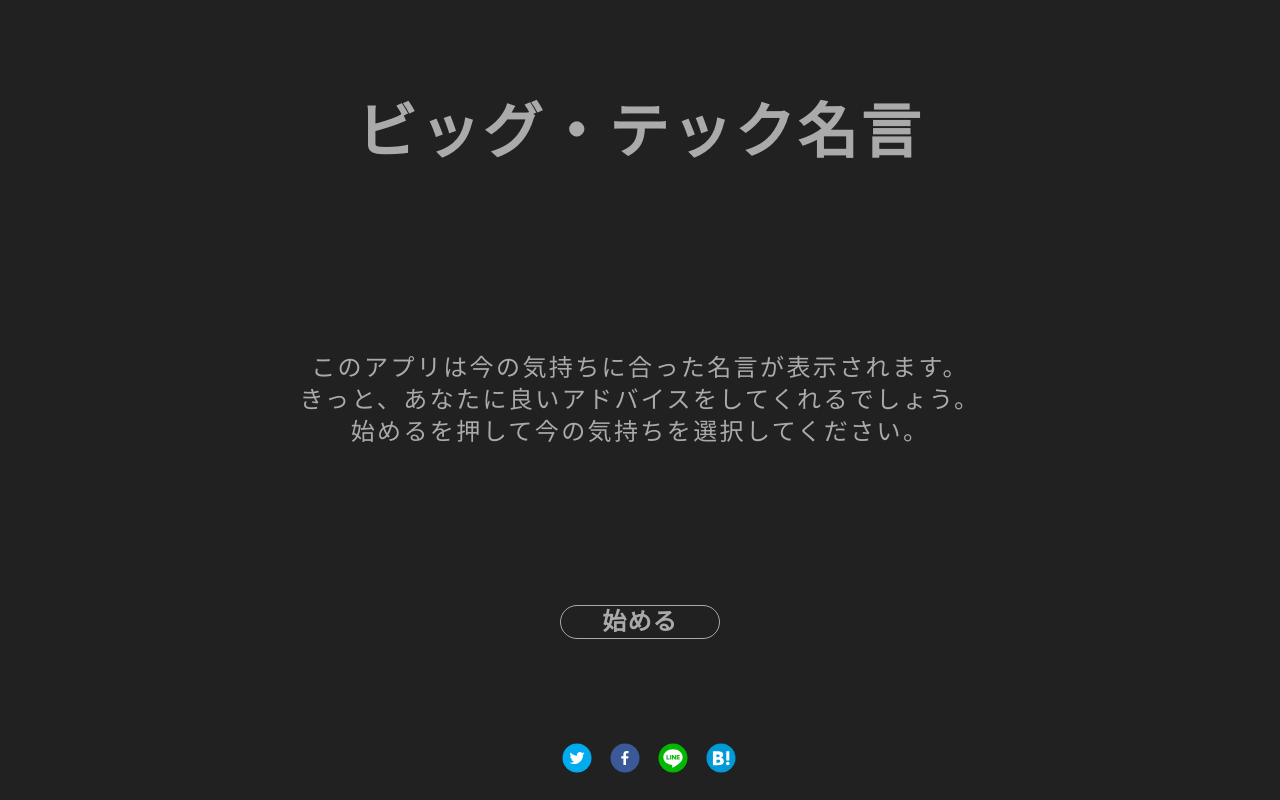
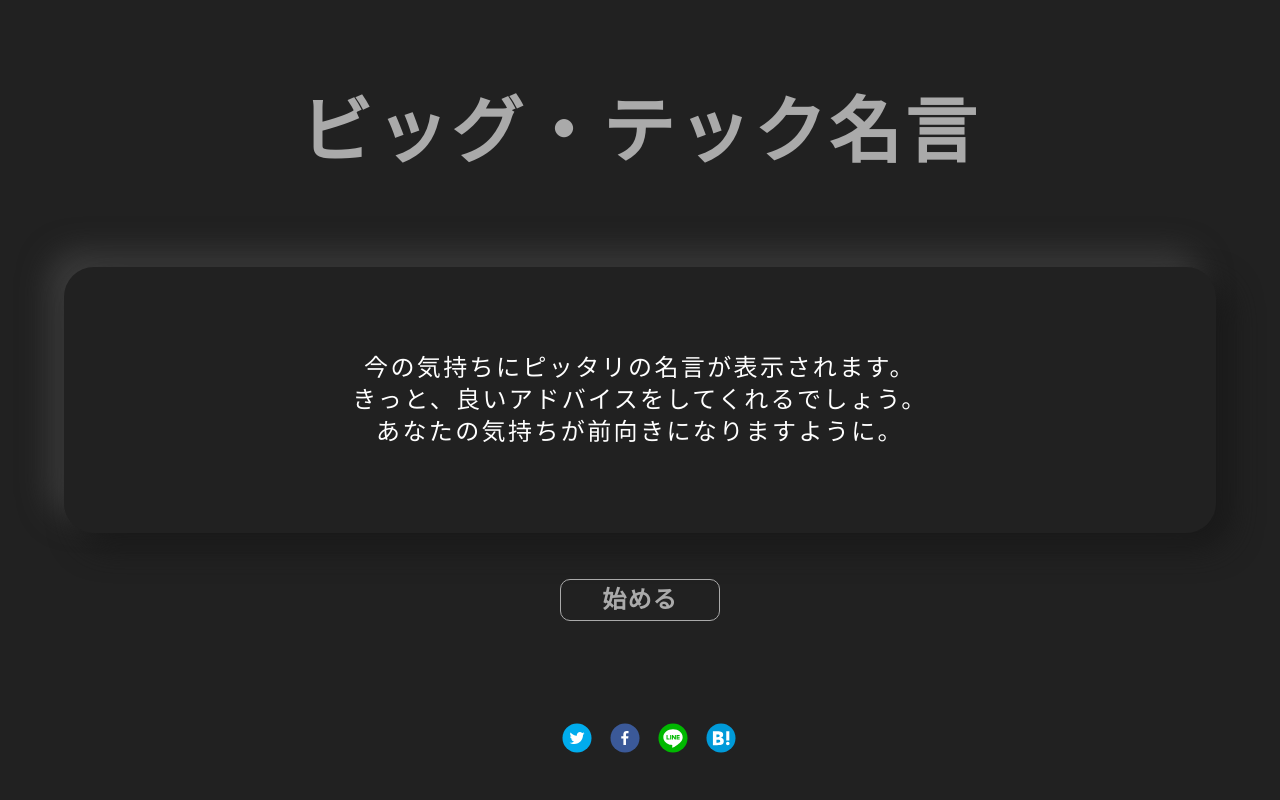
Before and after one commit to YuukiKawabata/gafam-app, a Next.js app: page / in a window 1280 px wide. Built offline with nearby package versions, Linux system fonts and the light colour scheme.

Commit message:
カード追加、カード中の文字色を変更

```diff
--- a/components/Button.js
+++ b/components/Button.js
@@ -4,7 +4,7 @@ import React from "react";
 
 export function Button(props) {
   return (
-    <div className="mt-5 whitespace-pre-wrap leading-loose font-black h-1/6 p-5 text-base text-center tracking-wider  justify-center items-center  sm:text-2xl ">
+    <div className="whitespace-pre-wrap leading-loose font-black h-1/6 p-5 text-base text-center tracking-wider flex justify-center items-center  sm:text-2xl ">
 
       <Link href={`${props.href}`}>
         <button className="button block ">{props.text}</button>
--- a/components/Inside.js
+++ b/components/Inside.js
@@ -1,12 +1,12 @@
 export function Inside() {
   return (
-    <div className="h-2/6 p-4 text-base text-center tracking-widest flex flex-wrap justify-center items-center sm:text-2xl">
+    <div className="card h-2/6 p-4 text-lg text-center tracking-widest flex flex-wrap justify-center items-center sm:text-2xl">
       <p className="leading-8">
-        このアプリは今の気持ちに合った名言が表示されます。
+        今の気持ちにピッタリの名言が表示されます。
         <br />
-        きっと、あなたに良いアドバイスをしてくれるでしょう。
+        きっと、良いアドバイスをしてくれるでしょう。
         <br />
-        始めるを押して今の気持ちを選択してください。
+        あなたの気持ちが前向きになりますように。
       </p>
     </div>
   );
--- a/components/Title.js
+++ b/components/Title.js
@@ -1,6 +1,6 @@
 export function Title(props) {
   return (
-    <div className="whitespace-pre-wrap leading-10 font-black h-2/6 p-4 text-4xl text-center tracking-wider flex justify-center items-center  sm:text-6xl ">
+    <div className="whitespace-pre-wrap font-black h-2/6 p-4 text-4xl text-center tracking-wider flex justify-center items-center  sm:text-7xl ">
         <h1>{props.text}</h1>
       </div>
   );
--- a/pages/answer.js
+++ b/pages/answer.js
@@ -250,8 +250,8 @@ export default function Answer() {
           <Title text={name} />
         </div>
       </div>
-      <div className="h-2/6 p-6 text-center leading-10 text-xl tracking-widest flex flex-wrap justify-center items-center sm:text-4xl">
-        <p>『{content}』</p>
+      <div className="card overflow-auto h-2/6 p-6 text-center leading-10 text-xl tracking-widest flex flex-wrap justify-center items-center sm:text-4xl">
+        <p>{content}</p>
       </div>
 
       <Button text="戻る" href="/selection" />
--- a/pages/cheerUp.js
+++ b/pages/cheerUp.js
@@ -215,8 +215,8 @@ export default function CheerUp() {
           <Title text={name} />
         </div>
       </div>{" "}
-      <div className="h-2/6 p-6 text-center leading-10 text-xl tracking-widest flex flex-wrap justify-center items-center sm:text-4xl">
-        <p>『{content}』</p>
+      <div className="card overflow-auto h-2/6 p-6 text-center leading-10 text-xl tracking-widest flex flex-wrap justify-center items-center sm:text-4xl">
+        <p>{content}</p>
       </div>
       <Button text="戻る" href="/selection" />
       <Share />
--- a/pages/everything.js
+++ b/pages/everything.js
@@ -344,8 +344,8 @@ export default function Everything() {
           <Title text={name} />
         </div>
       </div>{" "}
-      <div className="h-2/6 p-6 text-center leading-10 text-xl tracking-widest flex flex-wrap justify-center items-center sm:text-4xl">
-        <p>『{content}』</p>
+      <div className="card overflow-auto h-2/6 p-6 text-center leading-10 text-xl tracking-widest flex flex-wrap justify-center items-center sm:text-4xl">
+        <p>{content}</p>
       </div>
       <Button text="戻る" href="/selection" />
       <Share />
--- a/pages/let'sGo.js
+++ b/pages/let'sGo.js
@@ -281,8 +281,8 @@ export default function LetsGo() {
           <Title text={name} />
         </div>
       </div>{" "}
-      <div className="h-2/6 p-6 text-center leading-10 text-xl tracking-widest flex flex-wrap justify-center items-center sm:text-4xl">
-        <p>『{content}』</p>
+      <div className="card overflow-auto h-2/6 p-6 text-center leading-10 text-xl tracking-widest flex flex-wrap justify-center items-center sm:text-4xl">
+        <p>{content}</p>
       </div>
       <Button text="戻る" href="/selection" />
       <Share />
--- a/pages/makeEffort.js
+++ b/pages/makeEffort.js
@@ -185,8 +185,8 @@ export default function MakeEffort() {
           <Title text={name} />
         </div>
       </div>
-      <div className="h-2/6 p-6 text-center leading-10 text-xl tracking-widest flex flex-wrap justify-center items-center sm:text-4xl">
-        <p>『{content}』</p>
+      <div className="card overflow-auto h-2/6 p-6 text-center leading-10 text-xl tracking-widest flex flex-wrap justify-center items-center sm:text-4xl">
+        <p>{content}</p>
       </div>
 
       <Button text="戻る" href="/selection" />
--- a/pages/rest.js
+++ b/pages/rest.js
@@ -136,8 +136,8 @@ export default function Rest() {
         </div>
       </div>
 
-      <div className="h-2/6 p-6 text-center leading-10 text-xl tracking-widest flex flex-wrap justify-center items-center sm:text-4xl">
-        <p>『{content}』</p>
+      <div className="card overflow-auto h-2/6 p-6 text-center leading-10 text-xl tracking-widest flex flex-wrap justify-center items-center sm:text-4xl">
+        <p>{content}</p>
       </div>
 
       <Button text="戻る" href="/selection" />
--- a/pages/tired.js
+++ b/pages/tired.js
@@ -170,8 +170,8 @@ export default function Tired() {
         </div>
       </div>
 
-      <div className="h-2/6 p-6 text-center leading-10 text-xl tracking-widest flex flex-wrap justify-center items-center sm:text-4xl">
-        <p>『{content}』</p>
+      <div className="card overflow-auto h-2/6 p-6 text-center leading-10 text-xl tracking-widest flex flex-wrap justify-center items-center sm:text-4xl">
+        <p>{content}</p>
       </div>
 
       <Button text="戻る" href="/selection" />
--- a/styles/globals.css
+++ b/styles/globals.css
@@ -19,12 +19,10 @@ a {
 
 .button {
   width: 10rem;
-  border-radius: 40px;
-
+  border-radius: 10px;
   margin: 0 auto;
-  margin-top: 2rem;
-
   border: 1px solid;
+  padding: 0.25rem;
 }
 
 .selections-button {
@@ -35,11 +33,18 @@ a {
 .selection-button {
   margin: 0.4rem 1rem;
   width: 10rem;
-
   border: 1px solid;
-  border-radius: 40px;
+  border-radius: 10px;
 }
 
 .img {
   border-radius: 30px;
 }
+.card {
+  width: 90%;
+  border-radius: 30px;
+  background: #212121;
+  box-shadow: 15px 15px 30px rgb(25, 25, 25), -15px -15px 30px rgb(60, 60, 60);
+  margin:0 auto;
+  color: white;
+}
```
